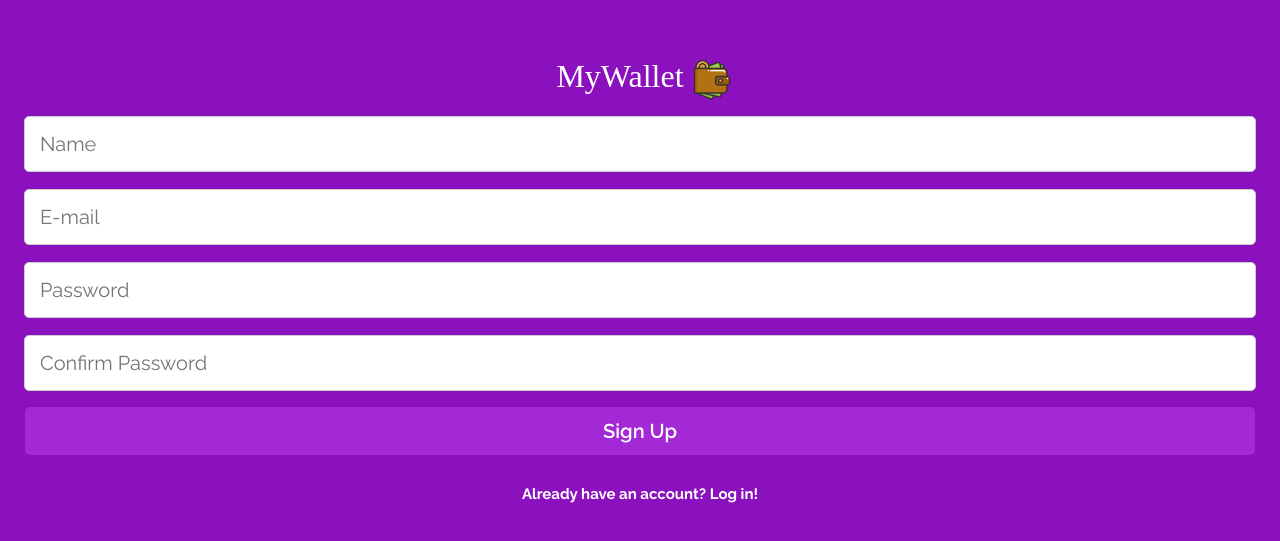
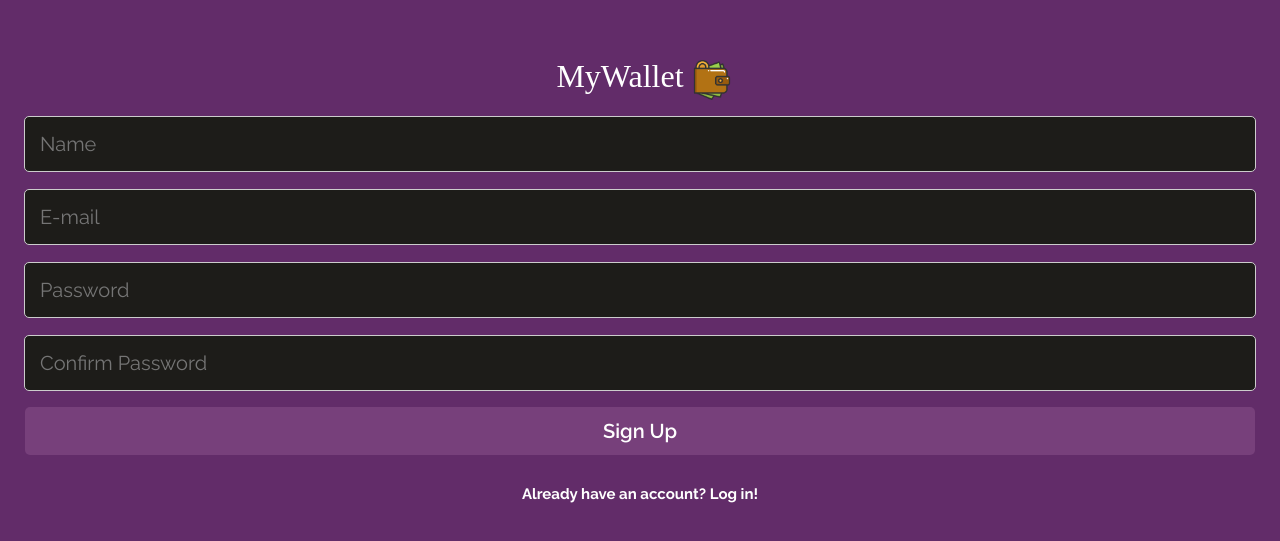
Before and after one commit to Luca-Panza/Mywallet-front, a React (Vite) app: page /signUp in a window 1280 px wide. Shown: the part 119-660 px from the top of the page. Built offline with nearby package versions, Linux system fonts and the light colour scheme; a web font is replaced by a local one.

Commit message:
style: update page styles and .gitignore

```diff
--- a/src/App.jsx
+++ b/src/App.jsx
@@ -24,7 +24,7 @@ export default function App() {
 }
 
 const PagesContainer = styled.main`
-  background-color: #8c11be;
+  background-color: #622c69;
   width: calc(100vw - 50px);
   max-height: 100vh;
   padding: 25px;
--- a/src/components/MyWalletLogo.jsx
+++ b/src/components/MyWalletLogo.jsx
@@ -1,24 +1,25 @@
-import styled from "styled-components"
-import wallet from "/src/assets/wallet.png"
+import styled from "styled-components";
+import wallet from "/src/assets/wallet.png";
 
 export default function MyWalletLogo() {
   return (
     <LogoContainer>
       <h1>MyWallet</h1>
-        <img src = {wallet} alt="Wallet Logo"></img>
+      <img src={wallet} alt="Wallet Logo" />
     </LogoContainer>
-    )
+  );
 }
 
 const LogoContainer = styled.header`
-    display:flex;
-    h1{
+  display: flex;
+  user-select: none;
+  h1 {
     font-family: 'Saira Stencil One', cursive;
     font-weight: 400;
     font-size: 32px;
   }
-    img{
+  img {
     width: 40px;
-        margin-left:5%;
+    margin-left: 5%;
   }
-`
+`;
--- a/src/pages/HomePage.jsx
+++ b/src/pages/HomePage.jsx
@@ -4,6 +4,7 @@ import { BiExit } from "react-icons/bi";
 import { AiOutlineMinusCircle, AiOutlinePlusCircle } from "react-icons/ai";
 import { useNavigate } from "react-router-dom";
 import { useState, useContext, useEffect } from "react";
+
 import { AppContext } from "/src/context/AppContext";
 
 export default function HomePage() {
@@ -97,6 +98,7 @@ const HomeContainer = styled.div`
   flex-direction: column;
   height: calc(100vh - 50px);
 `;
+
 const Header = styled.header`
   display: flex;
   align-items: center;
@@ -105,14 +107,17 @@ const Header = styled.header`
   margin-bottom: 15px;
   font-size: 26px;
   color: white;
+  user-select: none;
 `;
+
 const ExitIcon = styled(BiExit)`
   cursor: pointer;
 `;
+
 const TransactionsContainer = styled.article`
   flex-grow: 1;
-  background-color: #fff;
-  color: #000;
+  background-color: #1D1C19;
+  color: #fff;
   border-radius: 5px;
   padding: 16px;
   display: flex;
@@ -121,12 +126,14 @@ const TransactionsContainer = styled.article`
   article {
     display: flex;
     justify-content: space-between;
+    user-select: none;
     strong {
       font-weight: 700;
       text-transform: uppercase;
     }
   }
 `;
+
 const ButtonsContainer = styled.section`
   margin-top: 15px;
   margin-bottom: 0;
@@ -141,6 +148,7 @@ const ButtonsContainer = styled.section`
     display: flex;
     flex-direction: column;
     justify-content: space-between;
+    user-select: none;
     p {
       font-size: 18px;
     }
@@ -149,18 +157,21 @@ const ButtonsContainer = styled.section`
     }
   }
 `;
+
 const Value = styled.div`
   font-size: 16px;
   text-align: right;
-  color: ${(props) => (props.color === "true" ? "green" : "red")};
+  color: ${(props) => (props.color === "true" ? "#05720B" : "#8E2F21")};
 `;
+
 const ListItemContainer = styled.li`
   display: flex;
   justify-content: space-between;
   align-items: center;
   margin-bottom: 8px;
-  color: #000000;
+  color: #fff;
   margin-right: 10px;
+  user-select: none;
   div span {
     color: #c6c6c6;
     margin-right: 10px;
--- a/src/pages/SignInPage.jsx
+++ b/src/pages/SignInPage.jsx
@@ -3,6 +3,7 @@ import styled from "styled-components"
 import { Link, useNavigate} from "react-router-dom"
 import { useState, useContext } from "react";
 import { ThreeDots } from 'react-loader-spinner';
+
 import MyWalletLogo from "../components/MyWalletLogo"
 import { AppContext } from '/src/context/AppContext';
 
@@ -61,6 +62,7 @@ export default function SignInPage() {
 }
 
 const SingInContainer = styled.section`
+  user-select: none;
   height: calc(100vh - 50px);
   display: flex;
   flex-direction: column;
--- a/src/pages/SignUpPage.jsx
+++ b/src/pages/SignUpPage.jsx
@@ -1,23 +1,24 @@
 import { Link, useNavigate } from "react-router-dom"
 import axios from "axios";
 import styled from "styled-components"
+import { useState } from "react";
+
 import MyWalletLogo from "../components/MyWalletLogo"
-import { useState } from "react";
 
 export default function SignUpPage() {
 
   const navigate = useNavigate();
   const [name, setName] = useState("");
   const [email, setEmail] = useState("");
-  const [password1, setPassword1] = useState("");
-  const [password2, setPassword2] = useState("");
+  const [password, setPassword] = useState("");
+  const [passwordConfirmation, setPasswordConfirmation] = useState("");
 
 
   function confirmRegister (e) {
 		e.preventDefault();
-    if(password1 !== password2) return alert("Different passwords, try again!");
+    if(password !== passwordConfirmation) return alert("Different passwords, try again!");
 
-      axios.post(`${import.meta.env.VITE_API_URL}/signUp`, {name, email, password:password1})
+      axios.post(`${import.meta.env.VITE_API_URL}/signUp`, {name, email, password:password})
 
         .then((res) => {alert(res.data); navigate("/")})
         .catch(e => alert(e.response.data.message));
@@ -29,8 +30,8 @@ export default function SignUpPage() {
         <MyWalletLogo />
         <input data-test="name" type="text" placeholder="Name" value={name} required onChange={e => setName(e.target.value)}></input>
         <input data-test="email" type="email" placeholder="E-mail" value={email} required onChange={e => setEmail(e.target.value)}></input>
-        <input data-test="password" type="password" placeholder="Password" value={password1} minLength={3} required onChange={e => setPassword1(e.target.value)}></input>
-        <input data-test="conf-password" type="password" placeholder="Confirm Password" value={password2} minLength={3} required onChange={e => setPassword2(e.target.value)}></input>
+        <input data-test="password" type="password" placeholder="Password" value={password} minLength={3} required onChange={e => setPassword(e.target.value)}></input>
+        <input data-test="conf-password" type="password" placeholder="Confirm Password" value={passwordConfirmation} minLength={3} required onChange={e => setPasswordConfirmation(e.target.value)}></input>
         <button data-test="sign-up-submit">Sign Up</button>
       </form>
 
@@ -42,6 +43,7 @@ export default function SignUpPage() {
 }
 
 const SingUpContainer = styled.section`
+  user-select: none;
   height: calc(100vh - 50px);
   display: flex;
   flex-direction: column;
--- a/src/pages/TransactionPage.jsx
+++ b/src/pages/TransactionPage.jsx
@@ -2,6 +2,7 @@ import axios from "axios";
 import styled from "styled-components";
 import { useParams, useNavigate } from "react-router-dom";
 import { useState, useContext, useEffect } from "react";
+
 import { AppContext } from '/src/context/AppContext';
 
 export default function TransactionsPage() {
@@ -62,7 +63,7 @@ const TransactionsContainer = styled.main`
   flex-direction: column;
   align-items: center;
   justify-content: flex-start;
-
+  user-select: none;
   h1 {
     align-self: flex-start;
     margin-bottom: 40px;
--- a/src/style/GlobalStyle.js
+++ b/src/style/GlobalStyle.js
@@ -10,7 +10,7 @@ const GlobalStyle = createGlobalStyle`
         outline: none;
         border: none;
         border-radius: 5px;
-        background-color: #a328d6;
+        background-color: #77407B;
         font-size: 20px;
         font-weight: 600;
         color: #fff;
@@ -27,6 +27,7 @@ const GlobalStyle = createGlobalStyle`
         font-size: 20px;
         width: calc(100% - 30px);
         border-radius: 5px;
+        background-color:#1D1C19;
         outline: none;
         border: 1px solid #ccc;
         padding: 15px;
@@ -52,7 +53,8 @@ const GlobalStyle = createGlobalStyle`
         color: white;
         text-decoration: none;
         padding-top: 30px;
+        user-select: none;
     }
-`
+`;
 
-export default GlobalStyle
+export default GlobalStyle;
```
Also changed, not shown: 2 other files (tests, documents, lock files or other folders). Lines whose indentation alone changed are shown as unchanged.
